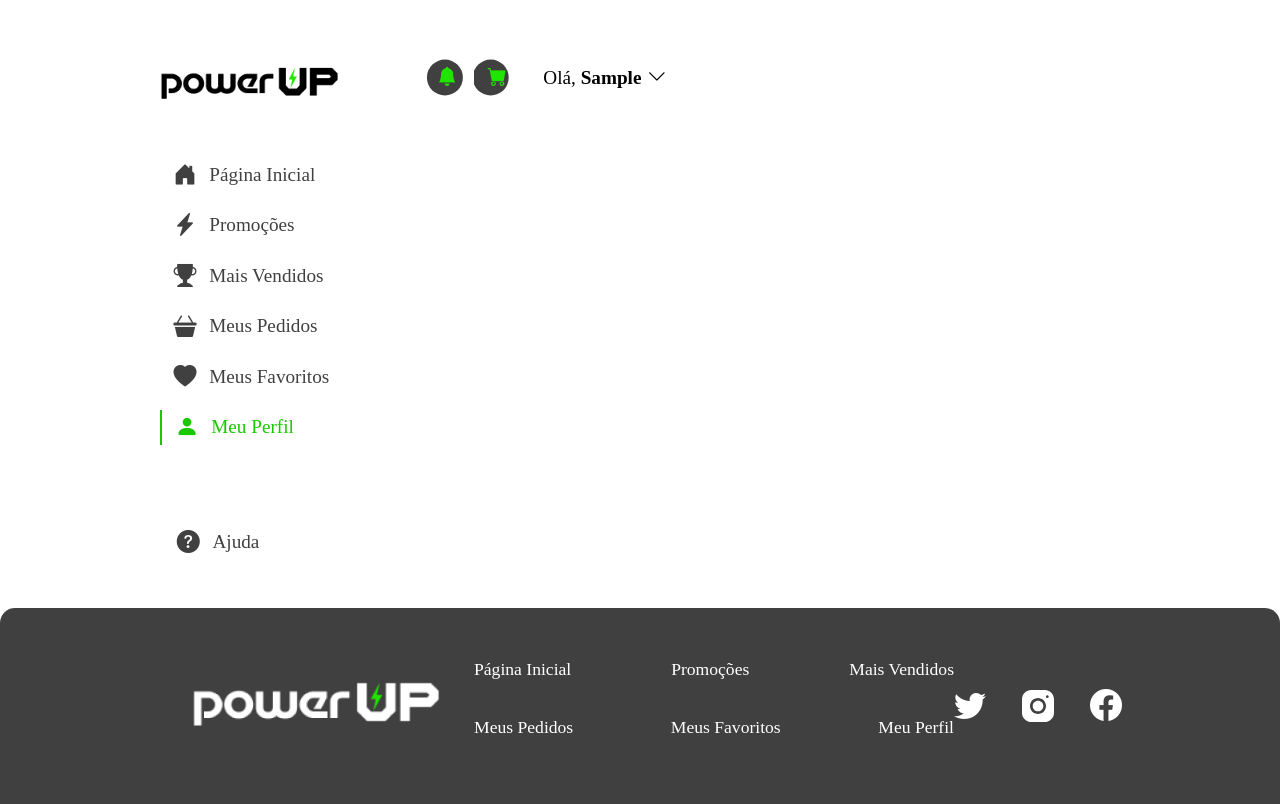
After one commit to PI-InfoWeb-CNAT/2024-suplementos, a Django app: page /perfil/ in a window 1280 px wide. The commit adds this page. Run offline with Django 5.2, Linux system fonts and the light colour scheme; the visitor is signed in with stand-in values (Sample User, id 1); some web fonts are replaced.

Commit message:
criando a página de Meu Perfil

```diff
--- a/src/loja/static/css/base.css
+++ b/src/loja/static/css/base.css
@@ -211,6 +211,22 @@
     font-size: 1.2em;
 }
 
+.button-sign {
+    border: none;
+    padding: 0.5em 1em;
+    background-color: var(--dark-grey);
+    border-radius: 10px 0px 10px 0px;
+    & a {
+        color: white;
+        transition: .3s;
+    }
+}
+
+.button-sign:hover a{
+    color: var(--light-green);
+    text-decoration: none;
+}
+
 /* CARD DE PRODUTO */
 .card-produto {
     background-color: white;
--- a/src/loja/static/css/cadastro.css
+++ b/src/loja/static/css/cadastro.css
@@ -77,6 +77,9 @@
     gap: 1em;
     & label {
         font-weight: bold;
+        & span {
+            color: grey;
+        }
     }
     & input {
         border: 2px solid var(--dark-green);
--- a/src/loja/static/css/home.css
+++ b/src/loja/static/css/home.css
@@ -46,22 +46,6 @@
     width: 100%;
 }
 
-.button-sign {
-    border: none;
-    padding: 0.5em 1em;
-    background-color: var(--dark-grey);
-    border-radius: 10px 0px 10px 0px;
-    & a {
-        color: white;
-        transition: .3s;
-    }
-}
-
-.button-sign:hover a{
-    color: var(--light-green);
-    text-decoration: none;
-}
-
 .ola-usuario{
     font-size: 1.2em;
     margin-left: 1em;
@@ -80,14 +64,9 @@
     color: #117C00;
 }
 
-.imagens-hero {
-    display: flex;
-    gap: 4em;
-}
-
 /* BOOTSTRAP CARROSSEL */
 .carousel-item {
-    width: 822px;
+    width: 100%;
 }
 .carousel-indicators {
     position: absolute;
@@ -109,7 +88,7 @@
 }
 
 .imagens-carrosel {
-    height: 530px;
+    height: 600px;
     object-fit: cover;
     border-radius: 50px;
 }
--- a/src/loja/templates/cadastro.html
+++ b/src/loja/templates/cadastro.html
@@ -52,7 +52,7 @@
                     <input type="text" name="tel_celular" id="tel_celular" placeholder="Digite seu telefone celular">
                 </div>
                 <div class="container-input-cadastro">
-                    <label for="tel_fixo">TELEFONE FIXO</label>
+                    <label for="tel_fixo">TELEFONE FIXO <span>- Opcional</span></label>
                     <input type="text" name="tel_fixo" id="tel_fixo" placeholder="Digite seu telefone fixo">
                 </div>
             </div>
--- /dev/null
+++ b/src/loja/templates/perfil.html
@@ -0,0 +1,28 @@
+{% extends 'base.html' %}
+{% load static %}
+{% load custom_filters %}
+
+{% block title %}Meu Perfil{% endblock %}
+
+{% block styles %}
+    <link rel="stylesheet" href="{% static 'css/home.css' %}">
+{% endblock %}
+
+{% block sidebar %}
+    <ul class="menu">
+        <li><a href="/"><i class="bi bi-house-door-fill menu-icon"></i>Página Inicial</a></li>
+        <li><a href="{% url 'promocoes' %}"><i class="bi bi-lightning-charge-fill menu-icon"></i>Promoções</a></li>
+        <li><a href="/maisvendidos"><i class="bi bi-trophy-fill menu-icon"></i>Mais Vendidos</a></li>
+        <li><a href="/meuspedidos"><i class="bi bi-basket3-fill menu-icon"></i>Meus Pedidos</a></li>
+        <li><a href="/meusfavoritos"><i class="bi bi-heart-fill menu-icon"></i>Meus Favoritos</a></li>
+        <li><a href="/perfil" class="active"><i class="bi bi-person-fill menu-icon"></i>Meu Perfil</a></li>
+    </ul>
+{% endblock %}
+
+{% block content %}
+    <section class="container-botoes-cima">
+        <a href="/notificacoes"><i class="bi bi-bell-fill icon-cima"></i></a>
+        <a href="/carrinho"><i class="bi bi-cart-fill icon-cima"></i></a>
+        <a class="ola-usuario" href="/perfil">Olá, <span>{{ user.username|first_name }}</span><i class="bi bi-chevron-down"></i></a>
+    </section>
+{% endblock %}
--- /dev/null
+++ b/src/loja/views/PerfilView.py
@@ -0,0 +1,7 @@
+from django.shortcuts import render, redirect
+
+def perfil_view(request):
+    if request.user.is_authenticated:
+        return render(request, template_name='perfil.html', status=200)
+    else:
+        return redirect('login')
--- a/src/lojaAdmin/urls.py
+++ b/src/lojaAdmin/urls.py
@@ -7,4 +7,5 @@
 urlpatterns = [
     path('admin/', admin.site.urls),
     path('', include('loja.urls.HomeUrls')),
+    path('perfil/', include('loja.urls.PerfilUrls')),
 ] + static(settings.STATIC_URL, document_root=settings.STATIC_ROOT) + static(settings.MEDIA_URL, document_root=settings.MEDIA_ROOT)
```
Also changed, not shown: src/loja/templates/home.html (+28 -41 lines), src/loja/urls/PerfilUrls.py (added, +7 -0 lines), src/loja/static/images/imagem2_carrossel.png, src/loja/static/images/imagem_carrossel.png.
